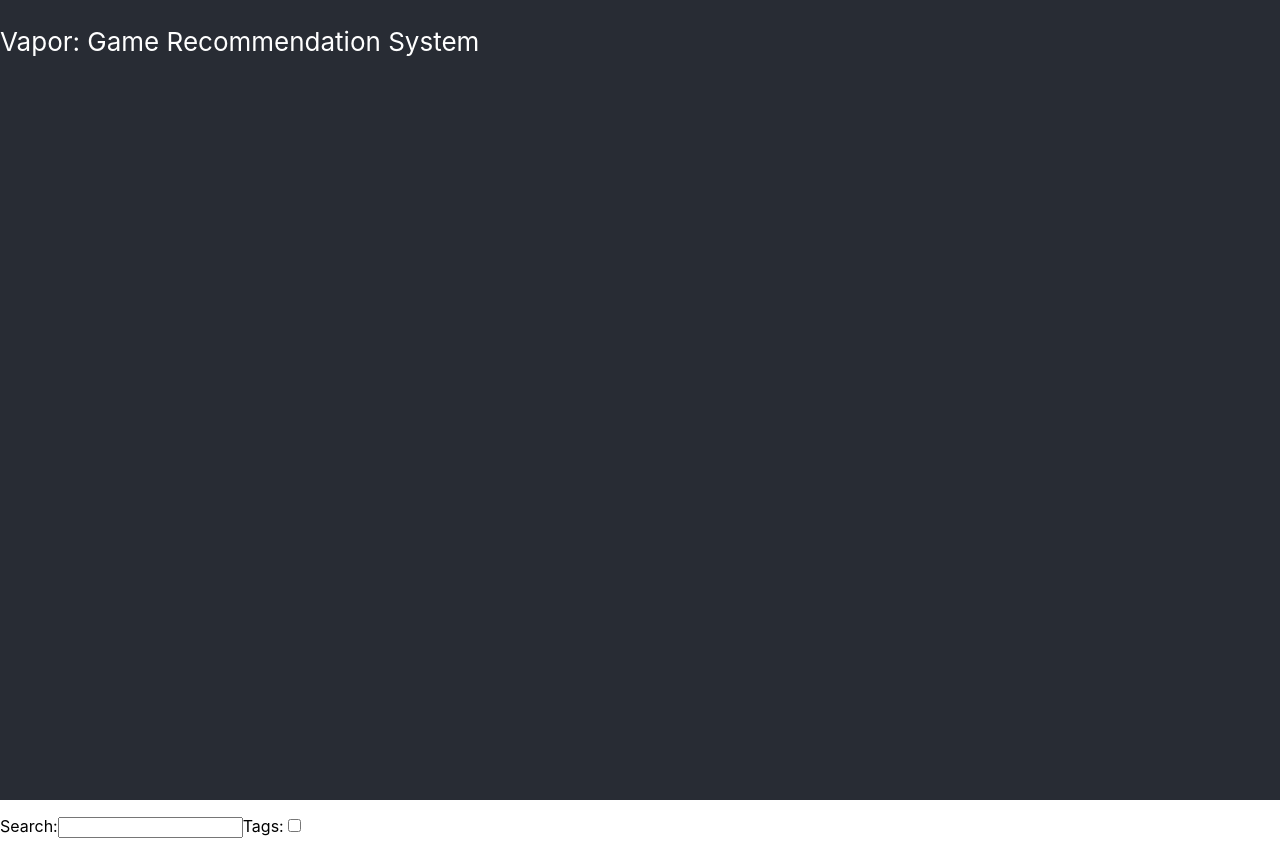
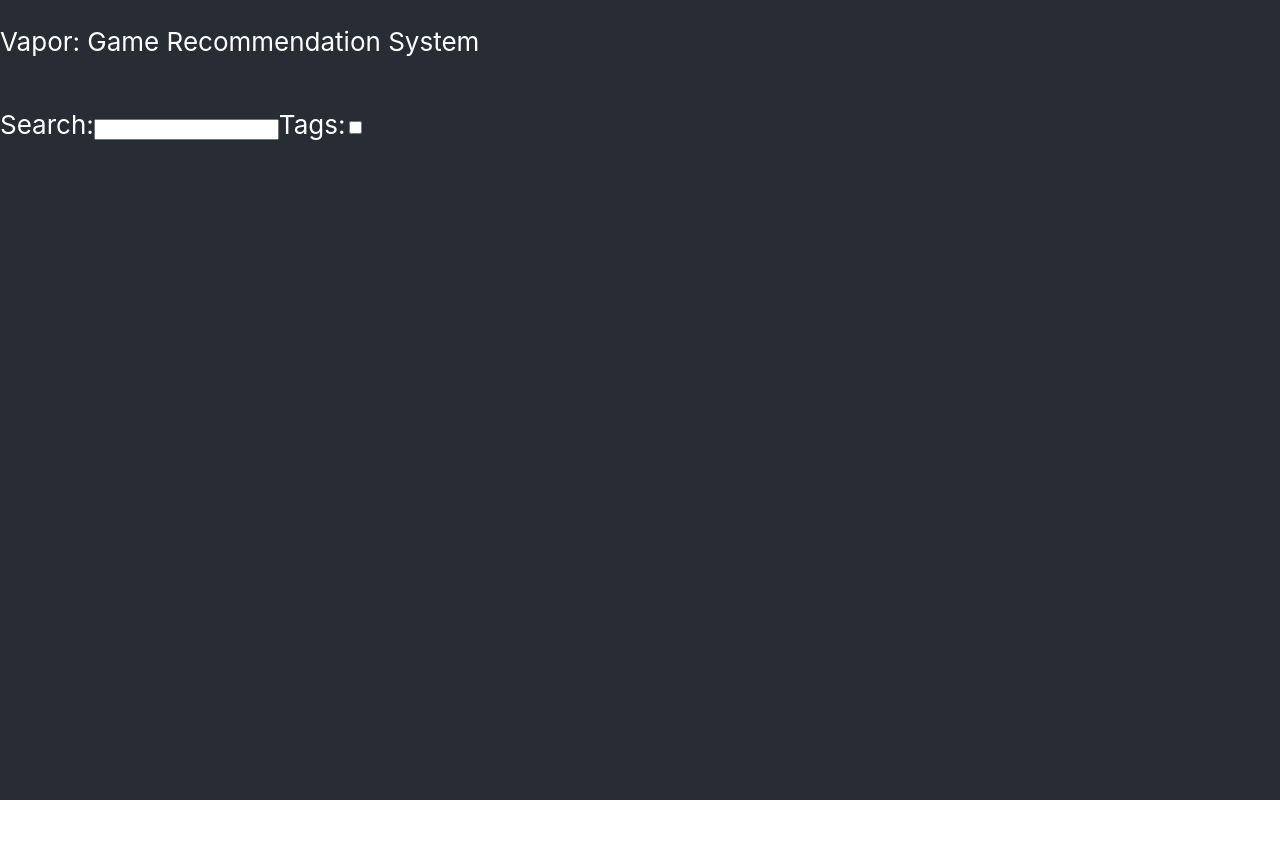
Before and after one commit to TylerStratton2003/CS367FinalProject, a React (Create React App) app in the folder React/vapor/: page / in a window 1280 px wide. After the commit the page ends 800 px from the top, so only its background shows below. Built offline with nearby package versions, Linux system fonts and the light colour scheme.

Commit message:
Search text box working

```diff
--- a/React/vapor/src/App.js
+++ b/React/vapor/src/App.js
@@ -4,19 +4,17 @@
   return (
     <div className="App">
       <header className="App-header">
-
         <p>
           Vapor: Game Recommendation System
         </p>
-
+        <p>
+          <label for="search">Search:</label>
+          <input type="text" name="search" id="search"></input>
+          <label for="tags">Tags:</label>
+          <input type="checkbox" name="tags" id="tags"></input>
+        </p>
       </header>
       <body>
-        <p>
-        <label for="search">Search:</label>
-        <input type="text" name="search" id="search"></input>
-        <label for="tags">Tags:</label>
-        <input type="checkbox" name="tags" id="tags"></input>
-        </p>
       </body>
     </div>
   );
```
